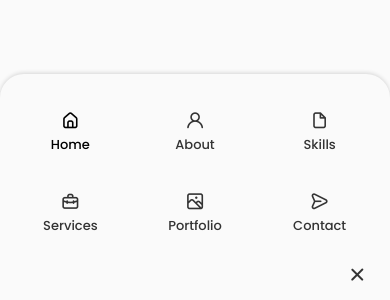
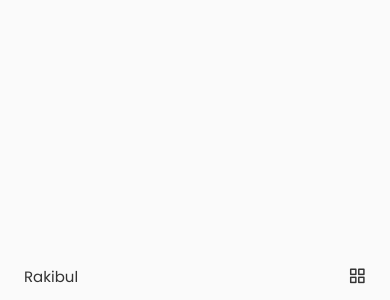
Before and after one commit to rakibul03/portfolio, a React (Create React App) app: page / in a window 390 px wide. Shown: the part 544-844 px from the top of the page. Built offline with nearby package versions, Linux system fonts and the light colour scheme.

Commit message:
Complete navbar and fixed some responsive issues

```diff
--- a/src/components/Header/Header.css
+++ b/src/components/Header/Header.css
@@ -62,7 +62,7 @@
 
   .nav__menu {
     position: fixed;
-    bottom: 0;
+    bottom: -100%;
     left: 0;
     width: 100%;
     background-color: var(--body-color);
@@ -70,6 +70,11 @@
     box-shadow: 0 -1px 4px rgba(0, 0, 0, 0.15);
     border-radius: 1.5rem 1.5rem 0 0;
     transition: 0.3s;
+  }
+
+  /* Show Menu */
+  .show-menu {
+    bottom: 0;
   }
 
   .nav__list {
@@ -95,9 +100,23 @@
     color: var(--title-color-dark);
   }
 
+  .nav__toggle {
+    font-size: 1.1rem;
+    cursor: pointer;
+  }
   .nav__icon,
   .nav__close,
   .nav__toggle {
     display: block;
   }
 }
+
+/* For small devices  */
+@media screen and (max-width: 350px) {
+  .nav__menu {
+    padding: 2rem 0.25rem 4rem;
+  }
+  .nav__list {
+    column-gap: 0;
+  }
+}
--- a/src/components/Header/Header.jsx
+++ b/src/components/Header/Header.jsx
@@ -1,7 +1,9 @@
 import React from "react";
+import { useState } from "react";
 import "./Header.css";
 
-const header = () => {
+const Header = () => {
+  const [toggle, showToggle] = useState(false);
   return (
     <header className="header">
       <nav className="nav container">
@@ -9,7 +11,7 @@
           Rakibul
         </a>
 
-        <div className="nav__menu">
+        <div className={toggle ? "nav__menu show-menu" : "nav__menu"}>
           <ul className="nav__list grid">
             <li className="nav__item">
               <a href="#home" className="nav__link active-link">
@@ -49,10 +51,13 @@
             </li>
           </ul>
 
-          <i className="uil uil-times nav__close"></i>
+          <i
+            className="uil uil-times nav__close"
+            onClick={() => showToggle(!toggle)}
+          ></i>
         </div>
 
-        <div className="nav__toggle">
+        <div className="nav__toggle" onClick={() => showToggle(!toggle)}>
           <i className="uil uil-apps"></i>
         </div>
       </nav>
@@ -60,4 +65,4 @@
   );
 };
 
-export default header;
+export default Header;
```
